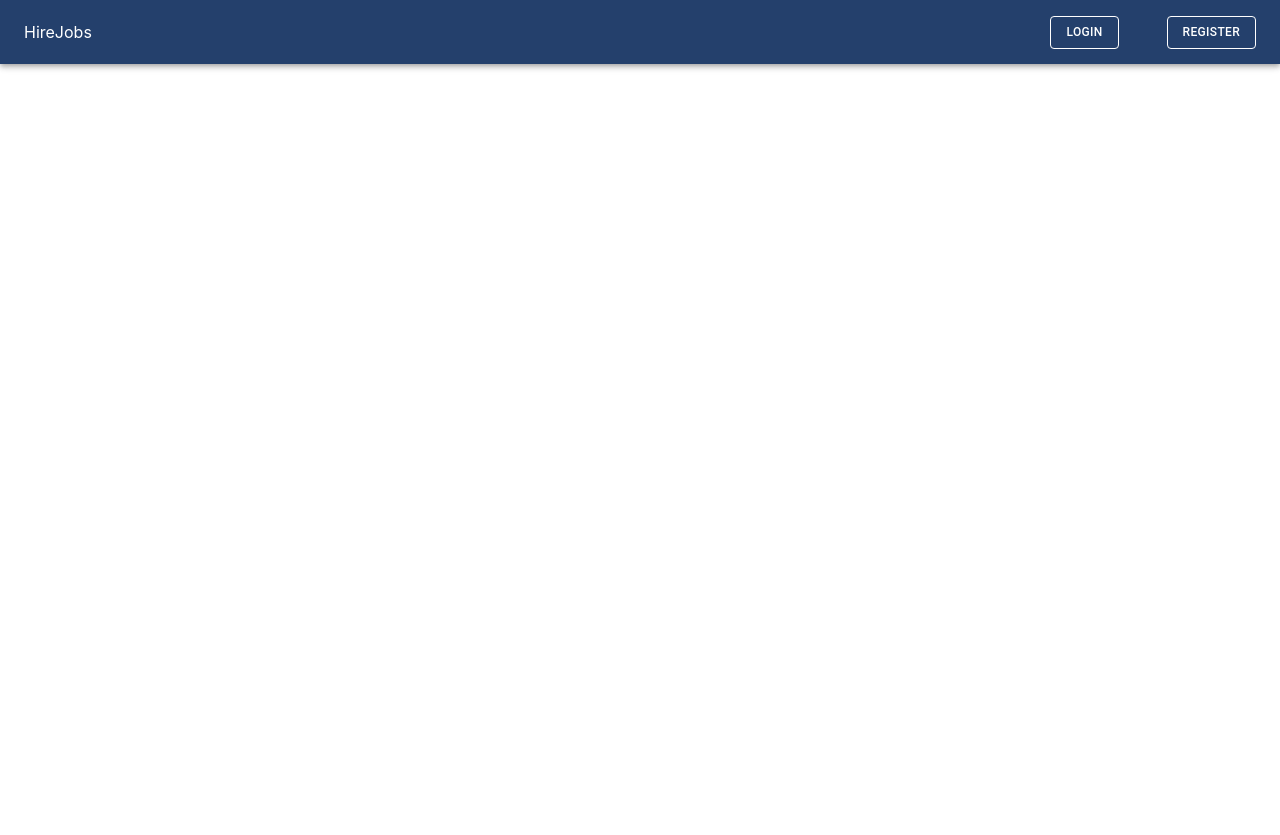
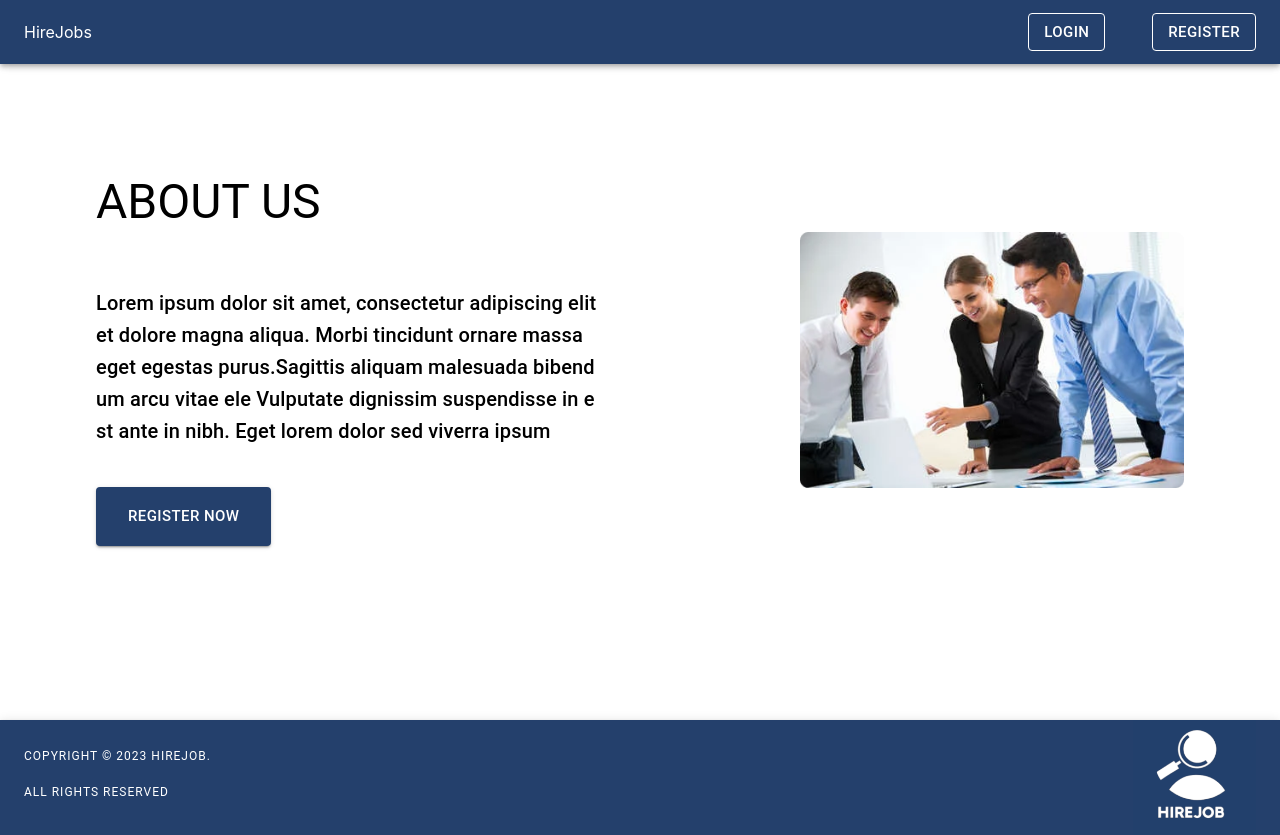
Before and after one commit to PracticaProfesional-2023/FrontEnd, a React (Create React App) app: page /hirejobs in a window 1280 px wide. Before the commit the page ends 800 px from the top, so only its background shows below. Built offline with nearby package versions, Linux system fonts and the light colour scheme.

Commit message:
:sparkles: Added Landing page component

```diff
--- a/src/Style/Theming.js
+++ b/src/Style/Theming.js
@@ -27,7 +27,7 @@ let theme = createTheme({
     },
     typography: {
         button: {
-        fontSize: 12,
+        fontSize: 15,
         }
     },
 });
--- a/src/components/Navbar.js
+++ b/src/components/Navbar.js
@@ -19,7 +19,7 @@ const Navbar = ({flag}) => {
     return (
         <ThemeProvider theme={theme}>
             <Box height="10%" sx={{ flexGrow: 1 }}>
-                <AppBar position="static">
+                <AppBar position="fixed">
                     <Toolbar>
 
                         <Typography variant="h8" component="div" sx={{ flexGrow: 1 }}>
--- a/src/pages/landingPage/landingPage.js
+++ b/src/pages/landingPage/landingPage.js
@@ -1,12 +1,61 @@
 import * as React from 'react';
-import { ThemeProvider } from '@mui/material';
+import { ThemeProvider, Box, Typography, Button, AppBar, Toolbar } from '@mui/material';
 import { theme } from '../../Style/Theming';
+import Img from "../../assets/image.png";
+import { Link } from 'react-router-dom';
+import Logo from '../../assets/Logo-bckBlue.png';
 
 
 const LandingPage = () => {
     return (
         <ThemeProvider theme={theme}>
-
+            <Box
+                display="flex"
+                justifyContent="space-around"
+                alignItems="center"
+                height="70%"
+                >
+                <Box
+                    display="flex"
+                    flexDirection="column"
+                    justifyContent="center"
+                    alignItems="left"
+                    height="90vh"
+                    width="40%"
+                    >
+                    <Typography variant="h3" gutterBottom>
+                        ABOUT US
+                    </Typography>
+                    <Typography variant="h6" gutterBottom sx={{my:5}}>
+                        Lorem ipsum dolor sit amet, consectetur adipiscing elit
+                        et dolore magna aliqua. Morbi tincidunt ornare massa
+                        eget egestas purus.Sagittis aliquam malesuada bibend
+                        um arcu vitae ele Vulputate dignissim suspendisse in e
+                        st ante in nibh. Eget lorem dolor sed viverra ipsum
+                    </Typography>
+                    <Link to="/hirejobs/register" style={{ color: '#FFFFFF' }} >
+                        <Button variant="contained" color="primary" sx={{ py:2, px:4}}>Register Now</Button>
+                    </Link>
+                </Box>
+                <img src = {Img} alt='logo' width="30%"/>
+            </Box>
+            <Box  sx={{ flexGrow: 1 }}>
+                <AppBar position="static">
+                    <Toolbar>
+                        <Box display="flex" justifyContent="space-around" alignItems="center" width="100%">
+                            <Box display="flex" flexDirection="column" justifyContent="center" alignItems="left" width="100%">
+                                <Typography variant="overline" gutterBottom>
+                                    Copyright © 2023 HireJob.
+                                </Typography>
+                                <Typography variant="overline" gutterBottom>
+                                    All rights reserved
+                                </Typography>
+                            </Box>
+                            <img src = {Logo} alt='logo' width="10%"/>
+                        </Box>
+                    </Toolbar>
+                </AppBar>
+            </Box>
         </ThemeProvider>
     );
 }
```
Also changed, not shown: src/assets/image.png (added).
